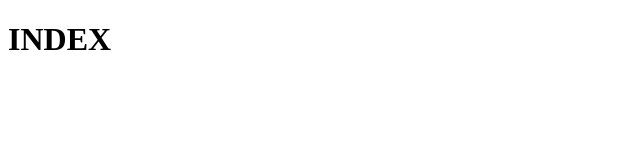
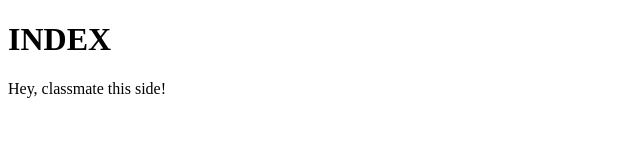
Before and after one commit to NavneethMNambiar/assignment4, a plain HTML site: page index.html in a window 1280 px wide. Shown: the whole page, without its empty margins (0-640 px from the left). Drawn offline with Linux system fonts and the light colour scheme.

Commit message:
Updation by classmate

```diff
--- a/index.html
+++ b/index.html
@@ -7,5 +7,6 @@
 </head>
 <body>
     <h1>INDEX</h1>
+    <p>Hey, classmate this side!</p>
 </body>
 </html>
```
